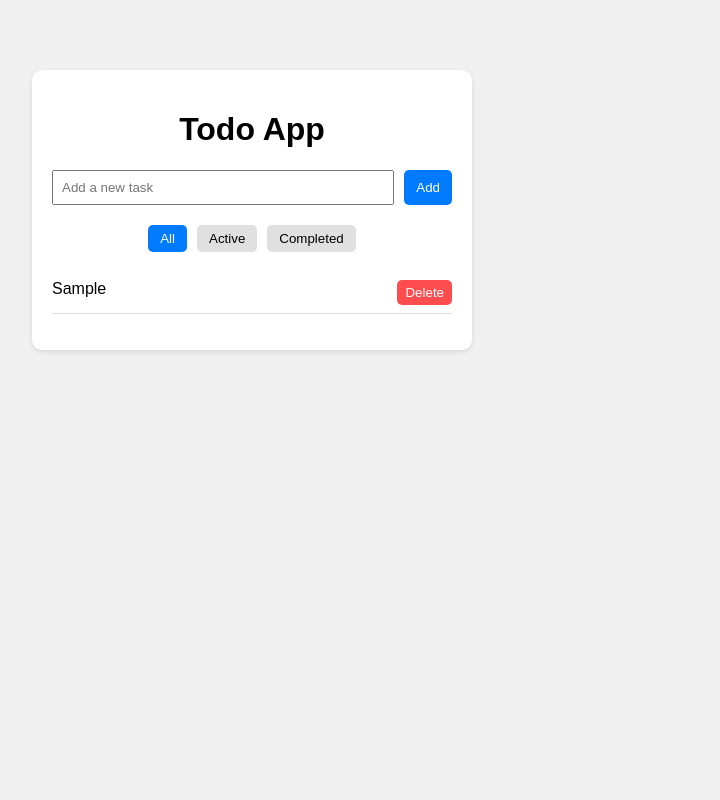
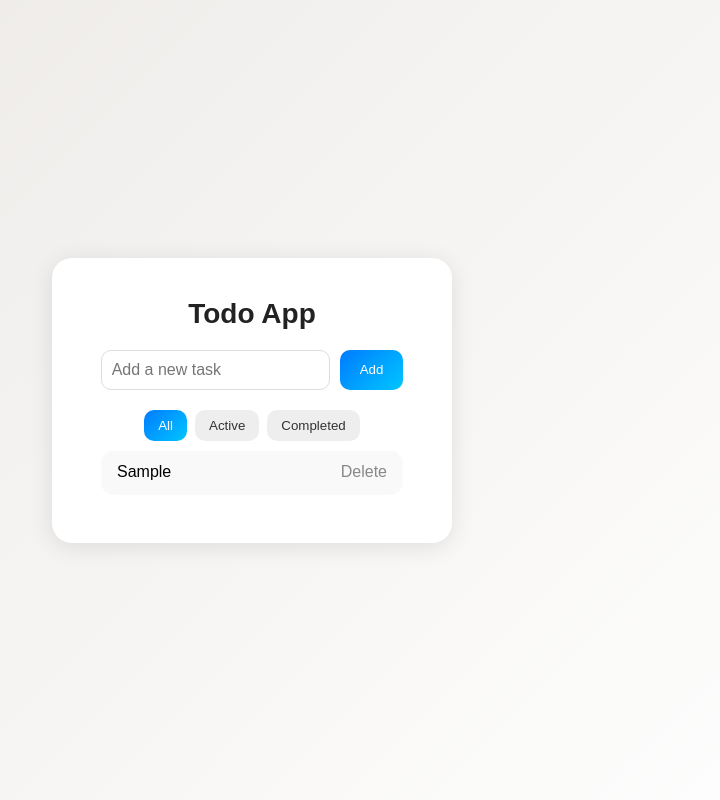
Before and after one commit to melikerensoysal/todo-react, a React (Vite) app: page / in a window 1280 px wide. Both pictures are taken after typing "Sample" into the empty fields and a click on the button "Add". Shown: the whole page, without its empty margins (388-1108 px from the left). Built offline with nearby package versions, Linux system fonts and the light colour scheme.

Commit message:
style: modern UI update

```diff
--- a/src/style.css
+++ b/src/style.css
@@ -1,91 +1,147 @@
-body {
-  font-family: Arial, sans-serif;
-  background: #f0f0f0;
+/* Reset */
+* {
   margin: 0;
-  padding: 20px;
+  padding: 0;
+  box-sizing: border-box;
+  font-family: "Poppins", sans-serif;
 }
 
-.app {
-  max-width: 400px;
-  margin: 50px auto;
-  background: white;
-  border-radius: 10px;
-  padding: 20px;
-  box-shadow: 0 2px 5px rgba(0,0,0,0.1);
+/* Background */
+body {
+  background: linear-gradient(135deg, #ece9e6, #ffffff);
+  min-height: 100vh;
+  display: flex;
+  align-items: center;
+  justify-content: center;
 }
 
-h1 {
+/* Main app container */
+.app {
+  background-color: #fff;
+  padding: 40px 50px;
+  border-radius: 20px;
+  box-shadow: 0 4px 25px rgba(0, 0, 0, 0.1);
+  width: 400px;
   text-align: center;
+  transition: all 0.3s ease;
 }
 
+.app:hover {
+  transform: translateY(-4px);
+}
+
+/* Title */
+.app h1 {
+  margin-bottom: 20px;
+  font-size: 28px;
+  color: #222;
+}
+
+/* Todo form */
 .todo-form {
   display: flex;
+  justify-content: center;
+  margin-bottom: 20px;
   gap: 10px;
-  margin-bottom: 20px;
 }
 
 .todo-form input {
   flex: 1;
-  padding: 8px;
+  padding: 10px;
+  border-radius: 10px;
+  border: 1px solid #ddd;
+  font-size: 16px;
+  transition: all 0.2s;
+}
+
+.todo-form input:focus {
+  outline: none;
+  border-color: #007bff;
+  box-shadow: 0 0 5px rgba(0, 123, 255, 0.3);
 }
 
 .todo-form button {
-  padding: 8px 12px;
-  background: #007bff;
+  padding: 10px 20px;
   border: none;
+  border-radius: 10px;
+  background: linear-gradient(135deg, #007bff, #00c6ff);
   color: white;
   cursor: pointer;
-  border-radius: 5px;
+  transition: background 0.3s;
 }
 
+.todo-form button:hover {
+  background: linear-gradient(135deg, #0056b3, #0096c7);
+}
+
+/* Todo list */
 .todo-list {
   list-style: none;
-  padding: 0;
+  margin-top: 10px;
 }
 
 .todo-item {
+  background-color: #f9f9f9;
+  padding: 12px 15px;
+  margin-bottom: 10px;
+  border-radius: 12px;
   display: flex;
   justify-content: space-between;
-  padding: 8px 0;
-  border-bottom: 1px solid #ddd;
+  align-items: center;
+  transition: all 0.3s ease;
+  box-shadow: 0 1px 3px rgba(0, 0, 0, 0.05);
 }
 
+.todo-item:hover {
+  background-color: #f1f1f1;
+  transform: scale(1.02);
+}
+
+/* Completed todos */
 .todo-item.completed span {
   text-decoration: line-through;
-  color: gray;
+  color: #aaa;
+  opacity: 0.7;
 }
 
+/* Buttons inside todos */
 .todo-item button {
-  background: #ff4d4f;
   border: none;
-  color: white;
-  border-radius: 5px;
-  padding: 5px 8px;
+  background: none;
   cursor: pointer;
+  color: #888;
+  font-size: 16px;
+  transition: color 0.2s;
 }
 
+.todo-item button:hover {
+  color: #ff4d4d;
+}
+
+/* Filter buttons */
 .filter-buttons {
+  margin-top: 15px;
   display: flex;
   justify-content: center;
-  gap: 10px;
-  margin-bottom: 20px;
+  gap: 8px;
 }
 
 .filter-buttons button {
-  padding: 6px 12px;
   border: none;
-  border-radius: 5px;
+  border-radius: 10px;
+  padding: 8px 14px;
+  background-color: #eee;
+  color: #333;
   cursor: pointer;
-  background: #e0e0e0;
-  transition: background 0.3s, color 0.3s;
+  transition: all 0.2s ease;
 }
 
 .filter-buttons button:hover {
-  background: #007bff;
-  color: white;
+  background-color: #ddd;
 }
 
-.filter-buttons button.active {
-  background: #007bff;
+.filter-buttons .active {
+  background: linear-gradient(135deg, #007bff, #00c6ff);
   color: white;
+  font-weight: 500;
 }
```
